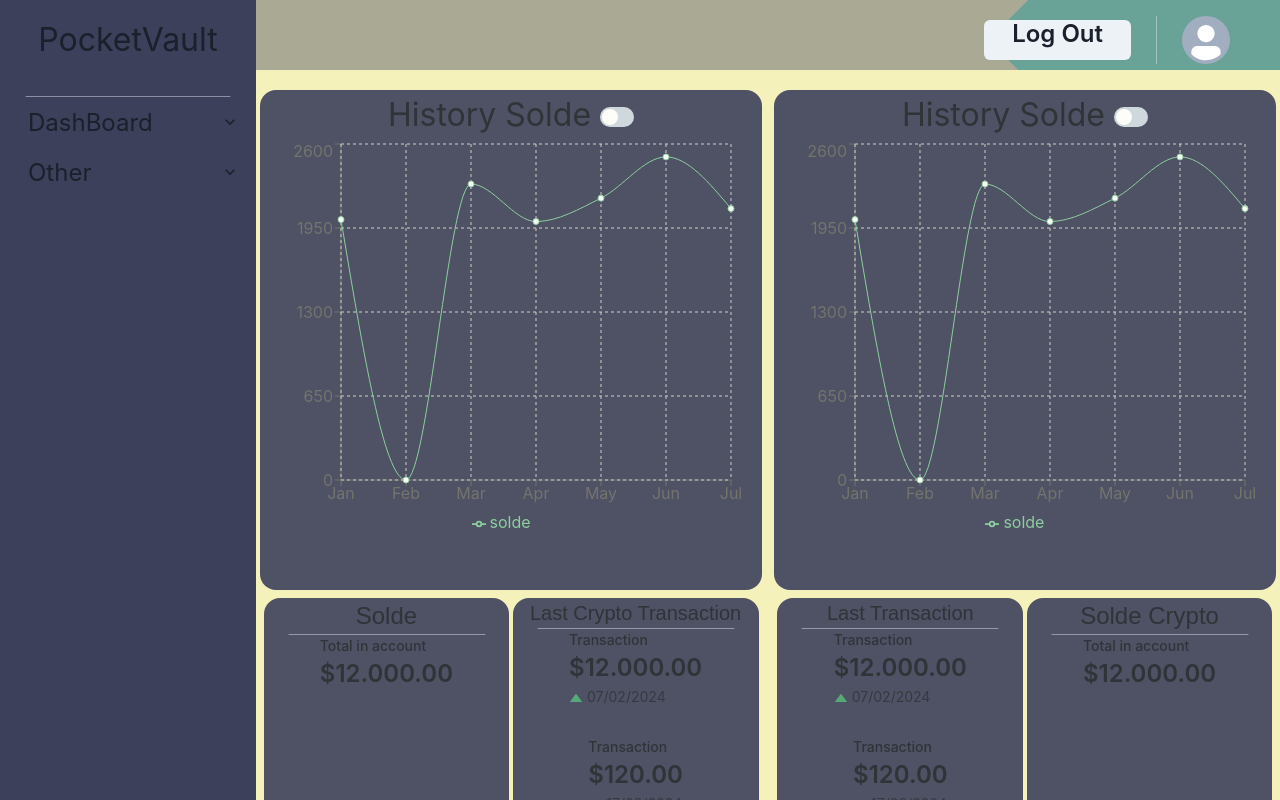
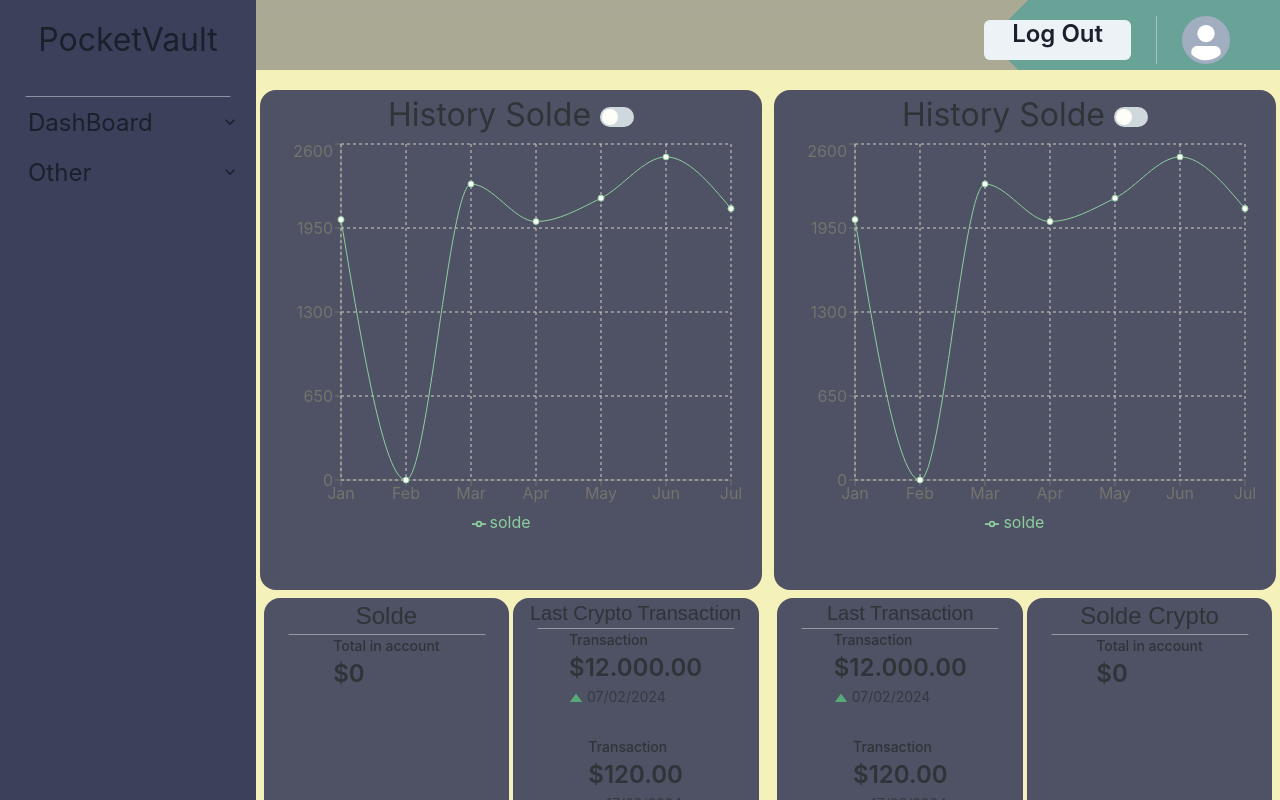
Before and after one commit to VisioneerHEI/PocketVault-Front, a React (Create React App) app: page /dashboard in a window 1280 px wide. Built offline with nearby package versions, Linux system fonts and the light colour scheme.

Commit message:
feat: store solde

```diff
--- a/src/context/AuthProvider.jsx
+++ b/src/context/AuthProvider.jsx
@@ -17,18 +17,18 @@ const LoadError = () => {
   )
 }
 
-const UserContext = createContext()
+export const UserContext = createContext()
 
 const AuthProvider = ({ children }) => {
   const getSolde = () => {
-    return st.get("solde") || 0
+    return Number(st.get("solde")) || 0.0
   };
   const addMoney = (v) => {
-    st.set("solde", getSolde() + v)
+    st.set("solde", getSolde() + Number(v))
     return st.get("solde")
   };
   const getBackMoney = (v) => {
-    st.set("solde", getSolde() - v)
+    st.set("solde", getSolde() - Number(v))
     return st.get("solde")
   };
 
--- a/src/pages/dashboard/components/card/solde.jsx
+++ b/src/pages/dashboard/components/card/solde.jsx
@@ -2,8 +2,12 @@ import Card from '.'
 import React, { Stat, StatNumber, StatLabel, Text, Flex } from '@chakra-ui/react'
 import Divider from '../../../../components/divider'
 import PropTypes from 'prop-types'
+import { useContext } from 'react'
+import { UserContext } from '../../../../context/AuthProvider'
 
 const Solde = ({ isCrypto }) => {
+  const { getSolde } = useContext(UserContext)
+
   return (
     <Card
       display={true}
@@ -24,7 +28,7 @@ const Solde = ({ isCrypto }) => {
         <Divider orientation='h' />
         <Stat>
           <StatLabel>Total in account</StatLabel>
-          <StatNumber>$12.000.00</StatNumber>
+          <StatNumber>${getSolde()}</StatNumber>
         </Stat>
       </Flex>
     </Card>
--- a/src/pages/transaction/components/Depot/index.jsx
+++ b/src/pages/transaction/components/Depot/index.jsx
@@ -1,13 +1,17 @@
 import React, { Flex, FormControl, Input, Text } from "@chakra-ui/react";
-import { useState } from "react";
+import { useContext, useState } from "react";
+import { UserContext } from "../../../../context/AuthProvider";
 import TransactionForm from "../TransactionForm";
 import ButtonGroup from "../TransactionForm/ButtonGroup";
 
 const Depot =  () => {
     const [amount, setAmount] = useState("")
 
+    const { addMoney } = useContext(UserContext)
+
     const handleSubmit = () => {
         window.location.href = "/dashboard"
+        addMoney(amount)
     }
 
     return (<Flex
--- a/src/pages/transaction/components/Retrait/index.jsx
+++ b/src/pages/transaction/components/Retrait/index.jsx
@@ -1,13 +1,17 @@
 import React, { Flex, FormControl, FormLabel, Input, Text } from "@chakra-ui/react";
-import { useState } from "react";
+import { useContext, useState } from "react";
+import { UserContext } from "../../../../context/AuthProvider";
 import TransactionForm from "../TransactionForm";
 import ButtonGroup from "../TransactionForm/ButtonGroup";
 
 const Retrait =  () => {
     const [amount, setAmount] = useState("")
 
+    const { getBackMoney } = useContext(UserContext)
+
     const handleSubmit = () => {
         window.location.href = "/dashboard"
+        getBackMoney(amount)
     }
 
     return (<Flex
```
